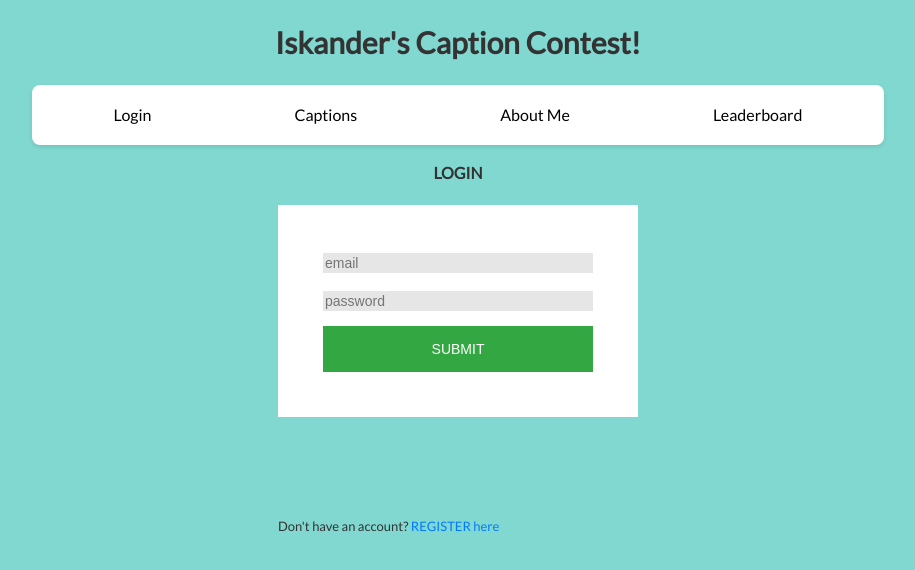
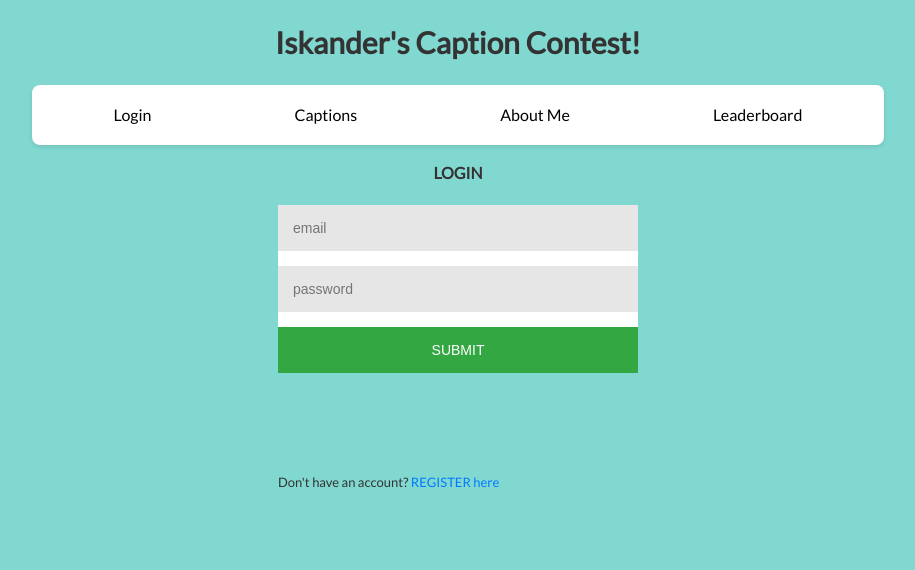
Before and after one commit to iskander-kapkayev/CC_Web_React, a React (Vite) app: page / in a window 1280 px wide. Both pictures are taken after a click on the item "Login". Shown: the top 570 px of the page, without its empty margins (182-1097 px from the left). Built offline with nearby package versions, Linux system fonts and the light colour scheme.

Commit message:
removed padding on form container form, but returned padding to 15px for form input

```diff
--- a/src/styles/App.css
+++ b/src/styles/App.css
@@ -375,7 +375,6 @@ below starts styling for the sign up page
   background: #FFFFFF;
   max-width: 360px;
   margin: 0 auto 100px;
-  padding: 45px;
   text-align: center;
 }
 
@@ -385,7 +384,7 @@ below starts styling for the sign up page
   width: 100%;
   border: 0;
   margin: 0 0 15px;
-  padding: 2px;
+  padding: 15px;
   box-sizing: border-box;
   font-size: 14px;
 }
```
